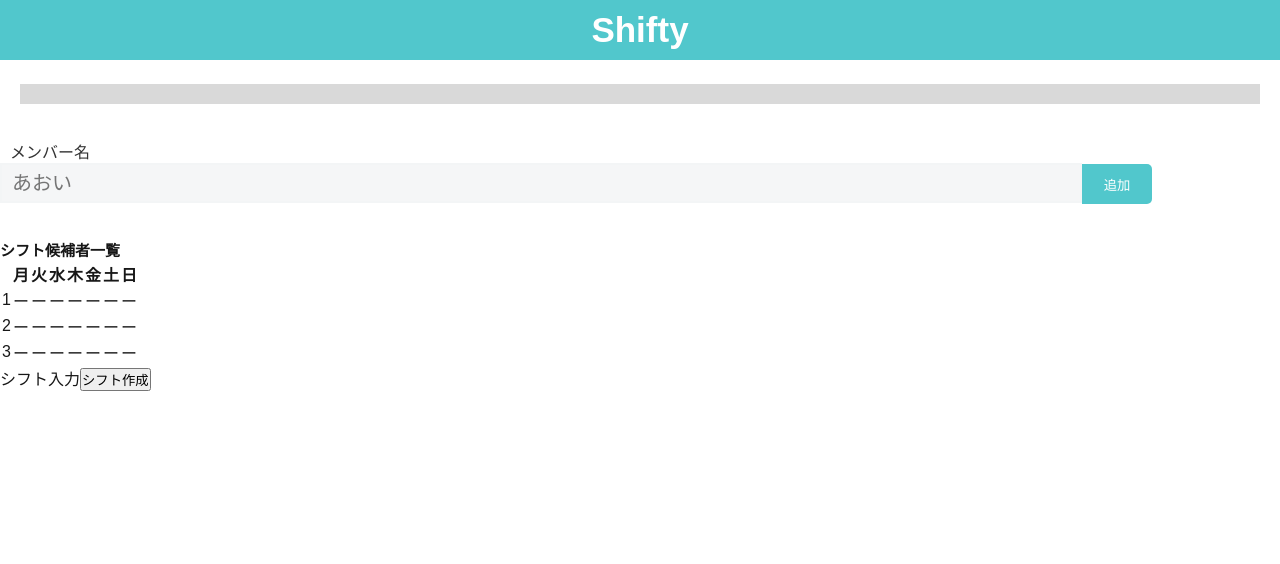
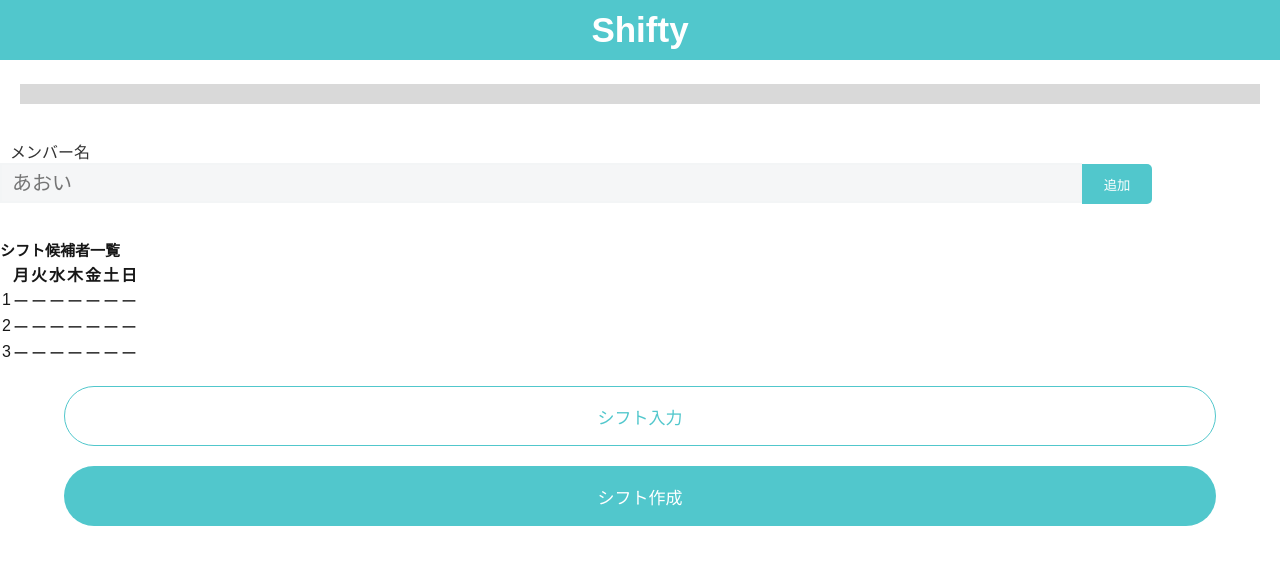
Before and after one commit to yuuri-dev/Shityj-app0507, a Next.js app: page /groupName/groupPage in a window 1280 px wide. Shown: the top 564 px of the page. Built offline with nearby package versions, Linux system fonts and the light colour scheme.

Commit message:
Buttonコンポーネントを色別に二種類作成。

```diff
--- /dev/null
+++ b/src/components/ButtonBlue/ButtonBlue.module.css
@@ -0,0 +1,11 @@
+.button{
+    width: 90%;
+    height: 60px;
+    border: none;
+    border-radius: 30px;
+    color: #fff;
+    font-size: 17px;
+    background-color:#51C7CC;
+    margin: 20px auto 0;
+    display: block;
+}
--- /dev/null
+++ b/src/components/ButtonBlue/index.jsx
@@ -0,0 +1,12 @@
+import React from 'react'
+import styles from "./ButtonBlue.module.css"
+
+const ButtonBlue = ({children,func}) => {
+  return (
+      <button className={styles.button} onClick={func}>
+          {children}
+    </button>
+  )
+}
+
+export default ButtonBlue
--- /dev/null
+++ b/src/components/ButtonWhite/ButtonWhite.module.css
@@ -0,0 +1,12 @@
+
+.button{
+    width: 90%;
+    height: 60px;
+    border:1px #51C7CC solid;
+    border-radius: 30px;
+    color: #51C7CC;
+    font-size: 17px;
+    background-color:white;
+    margin: 20px auto 0;
+    display: block;
+}
--- /dev/null
+++ b/src/components/ButtonWhite/index.jsx
@@ -0,0 +1,12 @@
+import React from 'react'
+import styles from "./ButtonWhite.module.css"
+
+const ButtonWhite = ({children,func}) => {
+  return (
+      <button className={styles.button} onClick={func}>
+          {children}
+    </button>
+  )
+}
+
+export default ButtonWhite
--- a/src/pages/groupName/groupPage.jsx
+++ b/src/pages/groupName/groupPage.jsx
@@ -5,6 +5,8 @@ import PageTitle from '@/components/PageTitle';
 import styles from './groupPage.module.css';
 import ShiftOverview from '@/components/ShiftOverview';
 import AddMember from '@/components/AddMember';
+import ButtonBlue from '@/components/ButtonBlue';
+import ButtonWhite from '@/components/ButtonWhite';
 import { useRouter } from 'next/router';
 
 const GroupPage = () => {
@@ -12,12 +14,12 @@ const GroupPage = () => {
   const days = ['月', '火', '水', '木', '金', '土', '日'];
   const timeSlots = ['1', '2', '3'];
 
-  const router = useRouter()
+  const router = useRouter();
 
   const handleSubmit = (e) => {
     e.preventDefault();
     router.push();
-  }
+  };
   return (
     <div>
       <PageTitle>{groupName}</PageTitle>
@@ -33,10 +35,11 @@ const GroupPage = () => {
       <AddMember />
       <h2 className={styles.h2}>シフト候補者一覧</h2>
       <ShiftOverview days={days} timeSlots={timeSlots} shiftInfo={shiftInfo} />
-      <Link href="addShift" className={styles.shiftEnterButton}>
-        シフト入力
+
+      <Link href="addShift">
+        <ButtonWhite>シフト入力</ButtonWhite>
       </Link>
-      <button onClick={(e) => handleSubmit(e)} className={styles.shiftCreateButton}>シフト作成</button>
+      <ButtonBlue func={(e) => handleSubmit(e)}>シフト作成</ButtonBlue>
     </div>
   );
 };
--- a/src/pages/groupName/setting.jsx
+++ b/src/pages/groupName/setting.jsx
@@ -4,6 +4,7 @@ import AddMember from '@/components/AddMember';
 import RequiredNumberSetting from '@/components/RequiredNumberSetting';
 import { useRouter } from 'next/router';
 import PageTitle from '@/components/PageTitle';
+import ButtonBlue from '@/components/ButtonBlue';
 import styles from "./setting.module.css"
 
 const Setting = () => {
@@ -49,9 +50,7 @@ const Setting = () => {
         className={styles.input}
         onChange={(e) => setMaxHoursToWork(e.target.value)}
       />
-      <button className={styles.button} onClick={handleSetDetail}>
-        決定
-      </button>
+      <ButtonBlue func={(e) => handleSetDetail(e)}>決定</ButtonBlue>
     </div>
   );
 };
```
Also changed, not shown: src/pages/groupName/addShift.jsx (+8 -8 lines).
